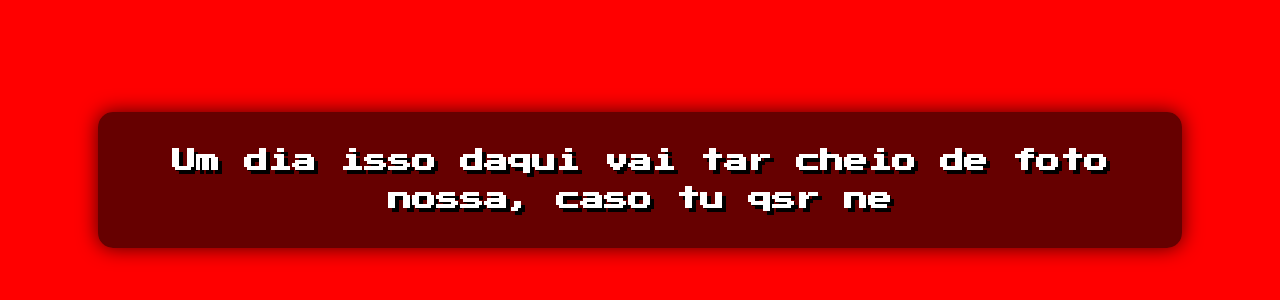
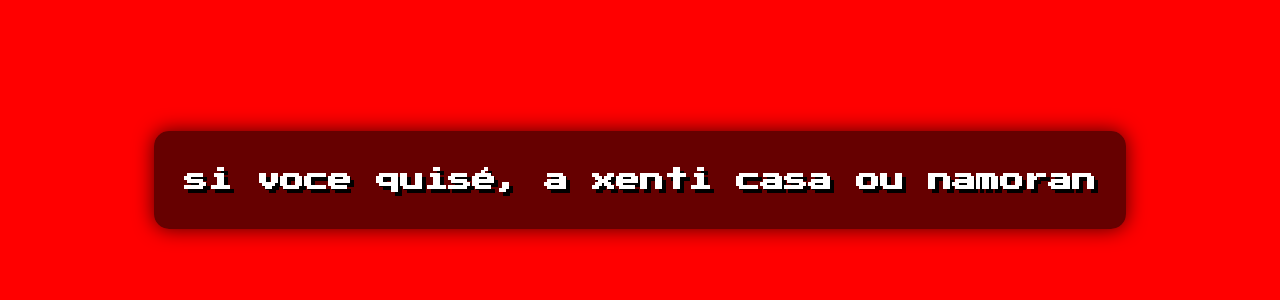
Before and after one commit to vinxcrds-bot/seocquiser, a plain HTML site: page index.html in a window 1280 px wide. Shown: the part 220-520 px from the top of the page. Drawn offline with Linux system fonts and the light colour scheme.

Commit message:
Update index.html

```diff
--- a/index.html
+++ b/index.html
@@ -54,7 +54,7 @@
 <body>
     <div class="container">
         <p>
-            Um dia isso daqui vai tar cheio de foto nossa, caso tu qsr ne
+            si voce quisé, a xenti casa ou namoran
         </p>
     </div>
 </body>
```
